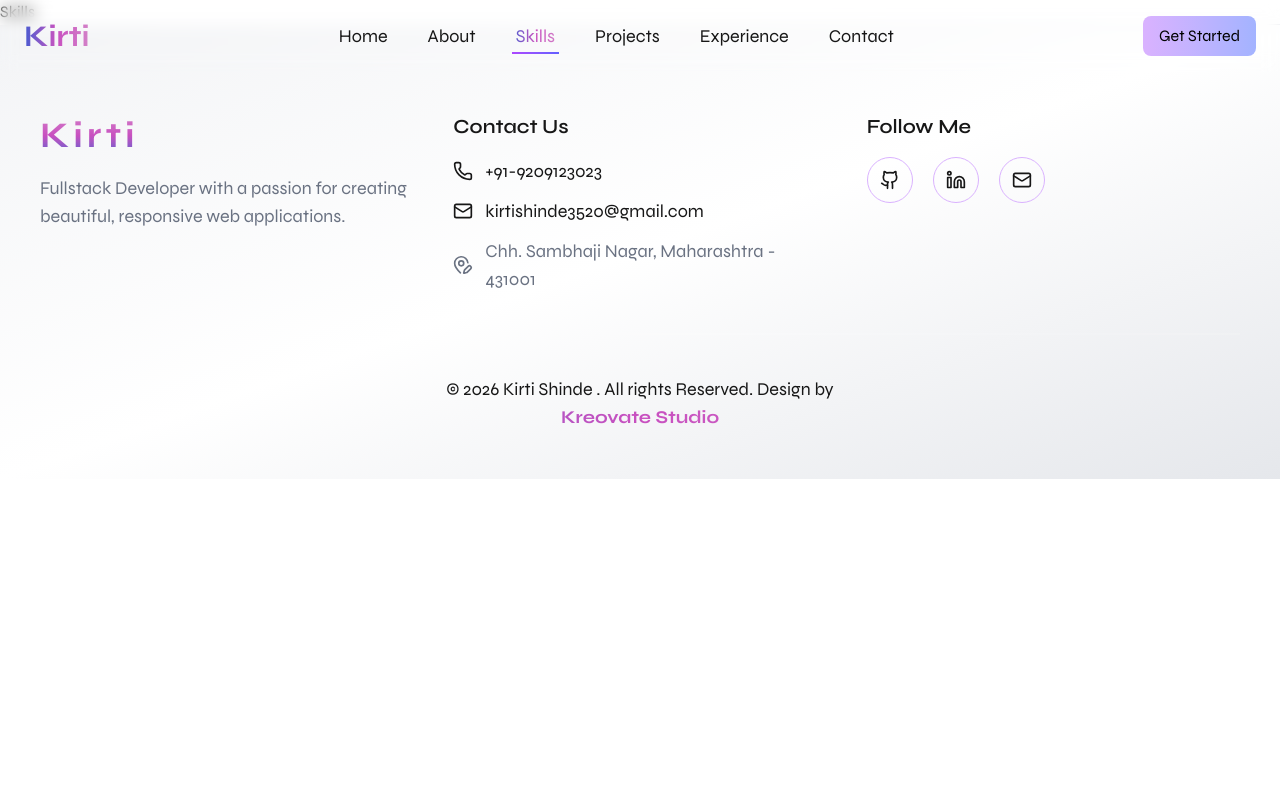
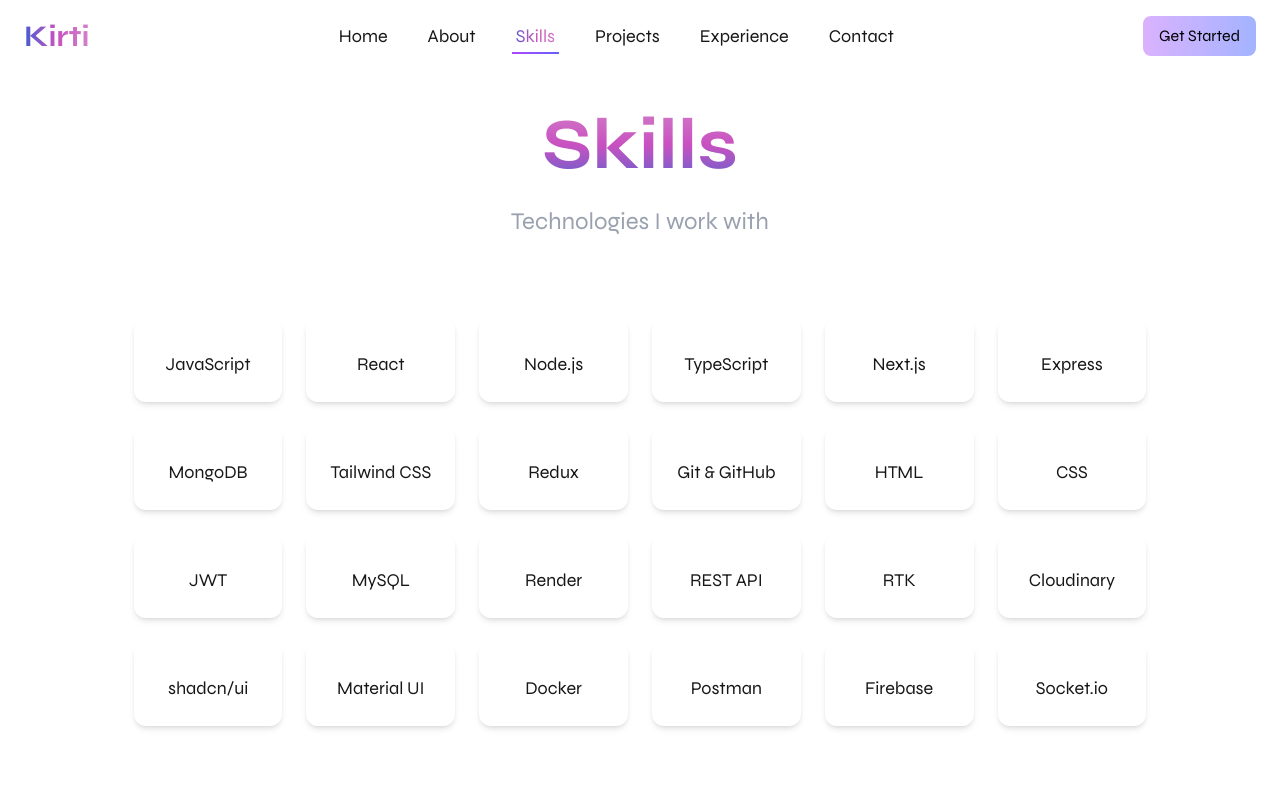
Before and after one commit to KirtiShinde18/next-portfolio, a Next.js app in the folder client/: page /skills in a window 1280 px wide. Shown: the top 800 px of the page. Built offline with nearby package versions, Linux system fonts and the light colour scheme.

Commit message:
update i skills section

```diff
--- a/client/app/(public)/about/page.tsx
+++ b/client/app/(public)/about/page.tsx
@@ -12,16 +12,14 @@
 const tabs = ["Bio", "Education", "Personal"];
 
 const About = () => {
-  const [activeTab, setActiveTab] = useState("Bio");
+  const [activeTab, setActiveTab] = useState("Education");
 
   return <>
   <div className="min-h-screen md:mt-10  flex items-center justify-center px-4">
   <div className="max-w-7xl mx-auto z-10 text-center">
 
     {/* HEADING */}
-    <motion.h1
-      className="mt-20 sm:text-5xl text-4xl md:text-7xl font-bold mb-4 leading-tight font-display text-center"
-    >
+    <motion.h1 className="sm:text-5xl mt-20 text-4xl md:text-7xl font-bold mb-4 leading-tight text-center">
       {text.split("").map((char, index) => (
         <motion.span
           key={index}
--- a/client/app/(public)/skills/page.tsx
+++ b/client/app/(public)/skills/page.tsx
@@ -1,9 +1,89 @@
+"use client"
+
 import React from 'react'
+import { motion } from "framer-motion";
+import { ArrowRight } from 'lucide-react';
+
+const text = "Skills";
+
+const skillsData = {
+  skillTitle: "Skills",
+  skillsSubtitle: "Technologies I work with",
+
+  language: [
+    {label: "JavaScript"},
+    {label: "React"},
+    {label: "Node.js"},
+    {label: "TypeScript"},
+    {label: "Next.js"},
+    {label: "Express"},
+    {label: "MongoDB"},
+    {label: "Tailwind CSS"},
+    {label: "Redux"},
+    {label: "Git & GitHub"},
+    {label: "HTML"},
+    {label: "CSS"},
+    {label: "JWT"},
+    {label: "MySQL"},
+    {label: "Render"},
+    {label: "REST API"},
+    {label: "RTK"},
+    {label: "Cloudinary"},
+    {label: "shadcn/ui"},
+    {label: "Material UI"},
+    {label: "Docker"},
+    {label: "Postman"},
+    {label: "Firebase"},
+    {label: "Socket.io"},
+  ]
+}
 
 const Skills = () => {
-  return (
-    <div>Skills</div>
-  )
+  return <>
+  <div className="min-h-screen   flex items-center justify-center px-4">
+    <div className="max-w-7xl mx-auto z-10 text-center">
+      {/* HEADING */}
+    <motion.h1 className="sm:text-5xl mt-25 text-4xl md:text-7xl font-bold mb-4 leading-tight text-center">
+      {text.split("").map((char, index) => (
+        <motion.span
+          key={index}
+          className="inline-block bg-gradient-to-t from-[#4158D0] via-[#C850C0] to-[#d382c8] bg-clip-text text-transparent"
+          initial={{ opacity: 0, y: 30 }}
+          animate={{ opacity: 1, y: 0 }}
+          transition={{ delay: index * 0.08 }}
+        >
+          {char === " " ? "\u00A0" : char}
+        </motion.span>
+      ))}
+    </motion.h1>
+    <p className='text-gray-400 text-2xl mt-2'>
+      {skillsData.skillsSubtitle}
+    </p>
+
+    {/* Bottom  */}
+    <div className="w-full overflow-hidden  rounded-2xl">
+      <div className="grid grid-cols-2 md:grid-cols-3 lg:grid-cols-6 gap-6 text-center p-20">
+
+        {skillsData.language.map((item, index) => (
+          <motion.div
+            key={index}
+            initial={{ opacity: 0, y: 30 }}
+            whileInView={{ opacity: 1, y: 0 }}
+            transition={{ duration: 0.5, delay: index * 0.1 }}
+            viewport={{ once: true }}
+            className=" rounded-xl shadow-md p-6 bg-white/10"
+          >
+            <p className="mt-2 text-lg">{item.label}</p>
+          </motion.div>
+        ))}
+
+
+
+      </div>
+    </div>
+    </div>
+  </div>
+  </>
 }
 
 export default Skills
--- a/client/package.json
+++ b/client/package.json
@@ -19,7 +19,7 @@
   "devDependencies": {
     "@tailwindcss/postcss": "^4",
     "@types/node": "^20",
-    "@types/react": "^19",
+    "@types/react": "^19.2.14",
     "@types/react-dom": "^19",
     "autoprefixer": "^10.4.27",
     "eslint": "^9",
```
Also changed, not shown: 1 other file (tests, documents, lock files or other folders).
